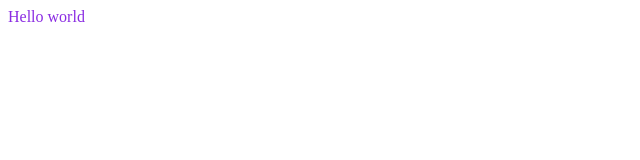
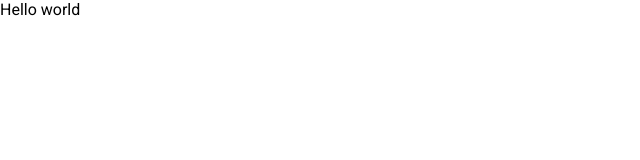
Before and after one commit to No-Country/S12-15-T-Java-React, a Next.js app in the folder frontend/: page / in a window 1280 px wide. Shown: the top 160 px of the page, without its empty margins (0-640 px from the left). Built offline with nearby package versions, Linux system fonts and the light colour scheme.

Commit message:
chore: update global CSS variables for colors and main div containers

```diff
--- a/frontend/src/styles/globals.css
+++ b/frontend/src/styles/globals.css
@@ -1,3 +1,60 @@
+@import url('https://fonts.googleapis.com/css2?family=Roboto:ital,wght@0,100;0,300;0,400;0,500;0,700;0,900;1,100;1,300;1,400;1,500;1,700;1,900&display=swap');
+
+:root {
+	--black: #1e1e1e;
+	--white: #fafbfc;
+	--dark-grey: #97a0af;
+	--grey: #dfe1e6;
+	--dark-blue: #42526e;
+	--blue: #0052cc;
+	--light-blue: #406df3;
+	--light-green: #99f5d1;
+	--red: #fc4d4d;
+	--pink: #ff8686;
+}
+
 * {
-	color: blueviolet;
+	box-sizing: border-box;
+	margin: 0;
+	padding: 0;
 }
+
+html {
+	font-family: 'Roboto', sans-serif;
+}
+
+/* Centered container */
+.container {
+	max-width: 944px;
+	margin: 0 auto;
+}
+
+/* Full width container*/
+.container-fluid {
+	width: 100%;
+	margin: 0 auto;
+}
+
+@media screen and (max-width: 576px) {
+	.container {
+		margin: 0 4%;
+	}
+}
+
+@media screen and (min-width: 576px) and (max-width: 768px) {
+	.container {
+		margin: 0 6%;
+	}
+}
+
+@media screen and (min-width: 576px) and (max-width: 944px) {
+	.container {
+		margin: 0 8%;
+	}
+}
+
+@media screen and (min-width: 944px) and (max-width: 1200px) {
+	.container {
+		margin: 0 10%;
+	}
+}
```
